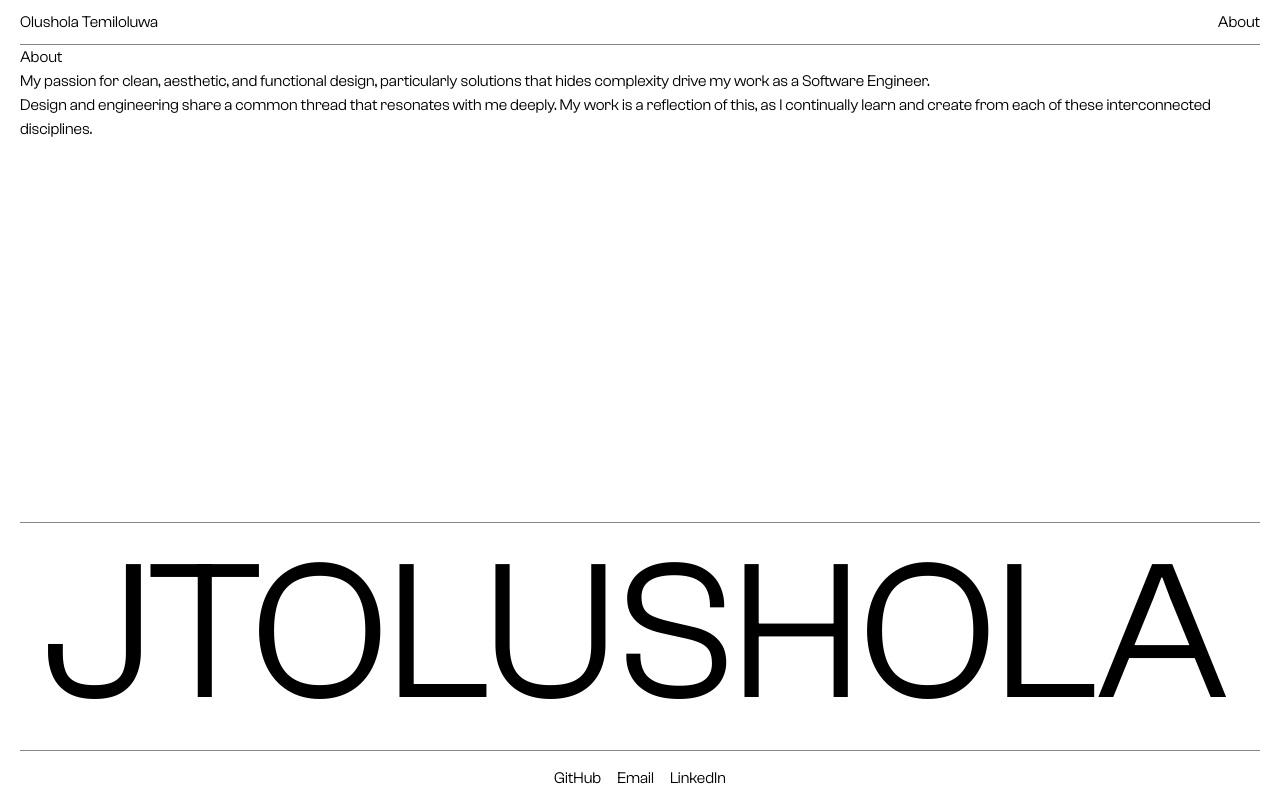
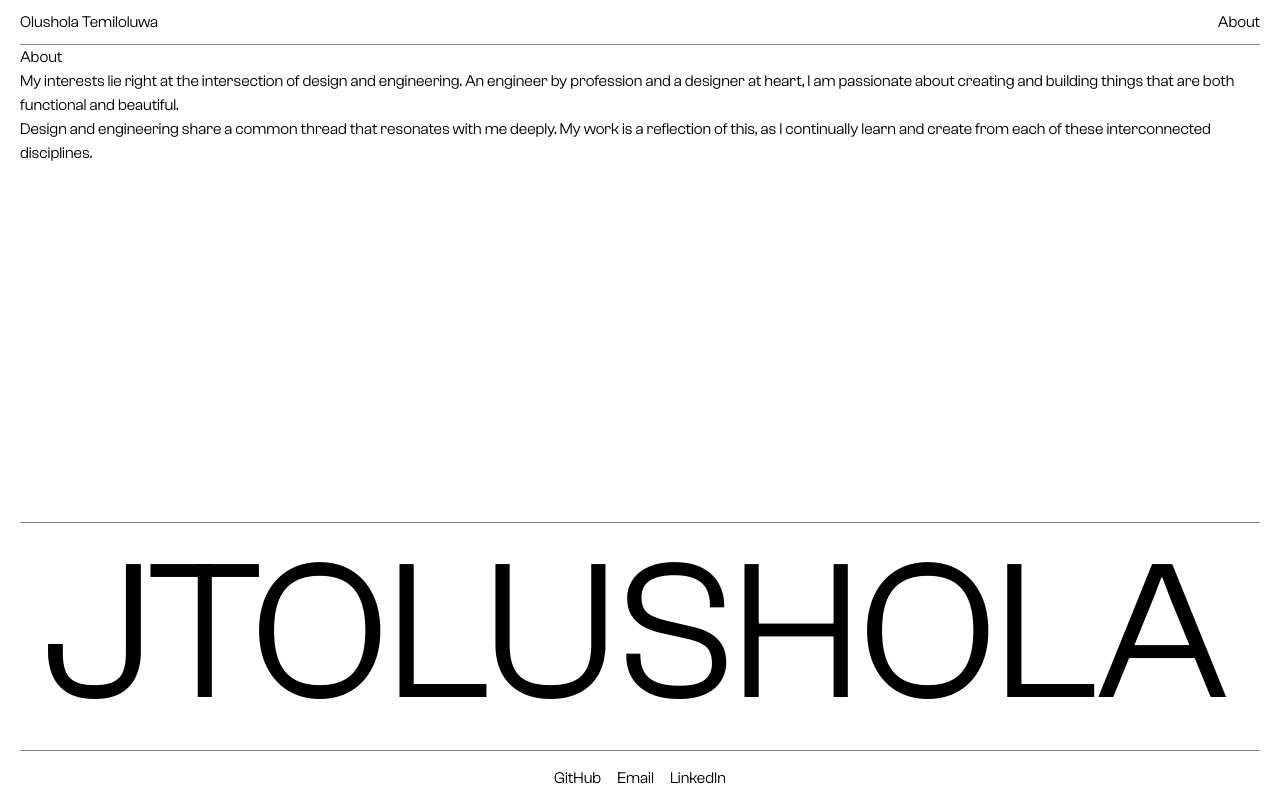
Before and after one commit to JohnOlushola/portfolio, a Next.js app: page /about in a window 1280 px wide. Built offline with nearby package versions, Linux system fonts and the light colour scheme.

Commit message:
feat: improve text

```diff
--- a/src/pages/about.mdx
+++ b/src/pages/about.mdx
@@ -4,6 +4,6 @@ title: About
 
 # About
 
-My passion for clean, aesthetic, and functional design, particularly solutions that hides complexity drive my work as a Software Engineer.
+My interests lie right at the intersection of design and engineering. An engineer by profession and a designer at heart, I am passionate about creating and building things that are both functional and beautiful.
 
 Design and engineering share a common thread that resonates with me deeply. My work is a reflection of this, as I continually learn and create from each of these interconnected disciplines.
```
